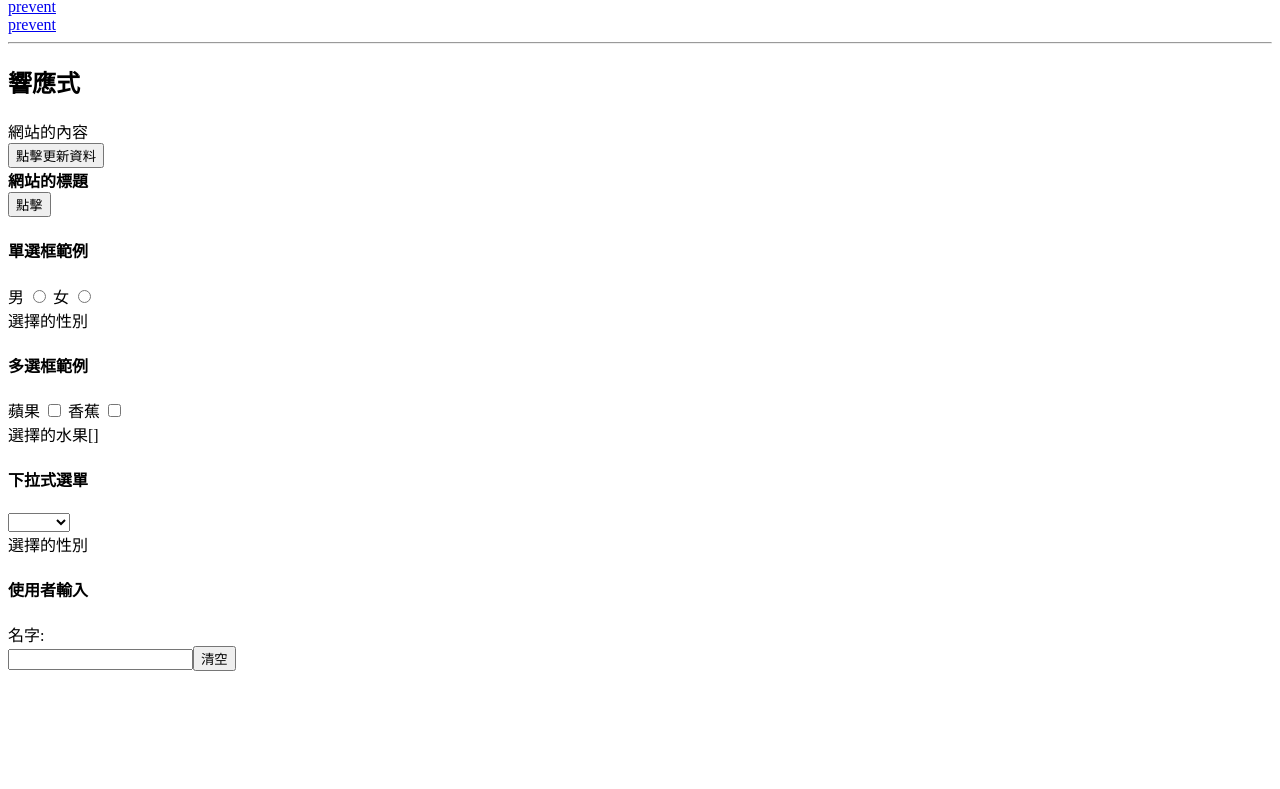
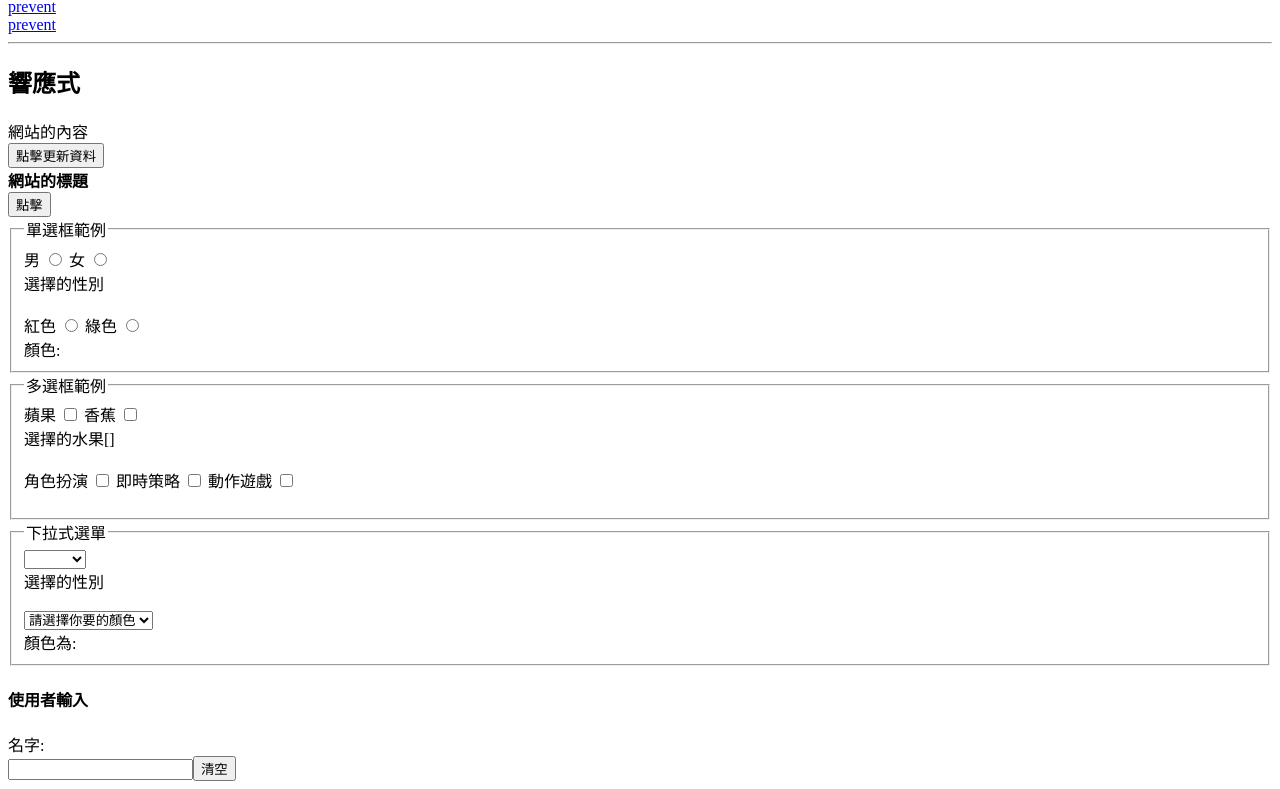
Before and after one commit to imjiaobin/vue-learning, a Vue app: page / in a window 1280 px wide. Shown: the part 1376-2165 px from the top of the page. Before the commit the page ends 2055 px from the top, so only its background shows below. Built offline with nearby package versions, Linux system fonts and the light colour scheme.

Commit message:
表單元件完成

```diff
--- a/src/App.vue
+++ b/src/App.vue
@@ -53,6 +53,9 @@
     let clearUsername = function(){
         username.value = "";
     };
+
+    let interests = ref([]);
+    let color = ref("");
 </script>
 <template>
     <nav>基本導覽列</nav>
@@ -207,21 +210,46 @@
     </div>
 
     <div>
-        <h4>單選框範例</h4>
+        <fieldset>
+            <legend>單選框範例</legend>
         男 <input type="radio" value="male" v-model = "gender" />
         女 <input type="radio" value="female" v-model = "gender" />
         <div>選擇的性別{{ gender }}</div>
-        <h4>多選框範例</h4>
+        <br>
+        紅色 <input type="radio" value="red" v-model="color">
+        綠色 <input type="radio" value="green" v-model="color">
+        <div :class="color">顏色:{{color}}</div>
+        </fieldset>
+        <fieldset>
+        <legend>多選框範例</legend>
         蘋果 <input type="checkbox" value="Apple" v-model="fruit"/>
         香蕉 <input type="checkbox" value="banana" v-model="fruit"/>
         <div>選擇的水果{{ fruit }}</div>
-        <h4>下拉式選單</h4>
+        <br>
+        角色扮演 <input type="checkbox" value = 'rpg' v-model="interests"/>
+        即時策略 <input type="checkbox" value = 'rts' v-model="interests"/>
+        動作遊戲 <input type="checkbox" value = 'action' v-model="interests"/>
+        <!-- <div v-for="interest in interests">喜歡的遊戲類型:{{ interest }}</div> -->
+        <ul>
+            <li v-for="interest in interests">喜歡的遊戲類型:{{interest}}</li>
+        </ul>
+        </fieldset>
+        <fieldset>
+        <legend>下拉式選單</legend>
         <select v-model="gender">
             <option value="">請選擇</option>
             <option value="male">男生</option>
             <option value="female">女生</option>
         </select>
         <div>選擇的性別{{ gender }}</div>
+        <br>
+        <select v-model="color">
+            <option value="">請選擇你要的顏色</option>
+            <option value="red">紅色</option>
+            <option value="green">綠色</option>
+        </select>
+        <div v-bind:class="color">顏色為: {{color}}</div>
+        </fieldset>
         <h4>使用者輸入</h4>
         <div>名字: {{ username }}</div>
         <input type="text" v-model="username" />
@@ -237,4 +265,7 @@
 
     .title{font-weight:bold;}
     .highlight{color:red;}
+
+    .red{color: red;}
+    .green{color: green;}
 </style>
```
Also changed, not shown: 組件結構和基本語法.txt (added).
